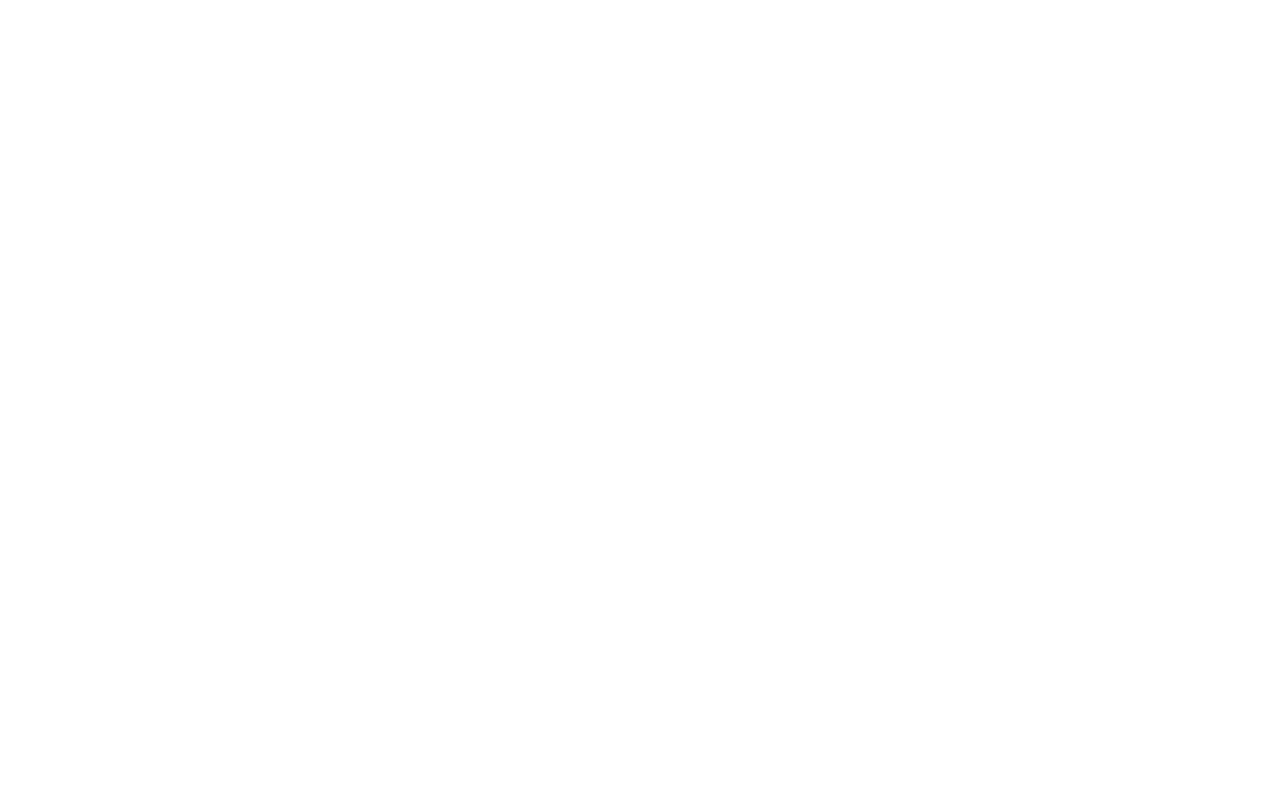
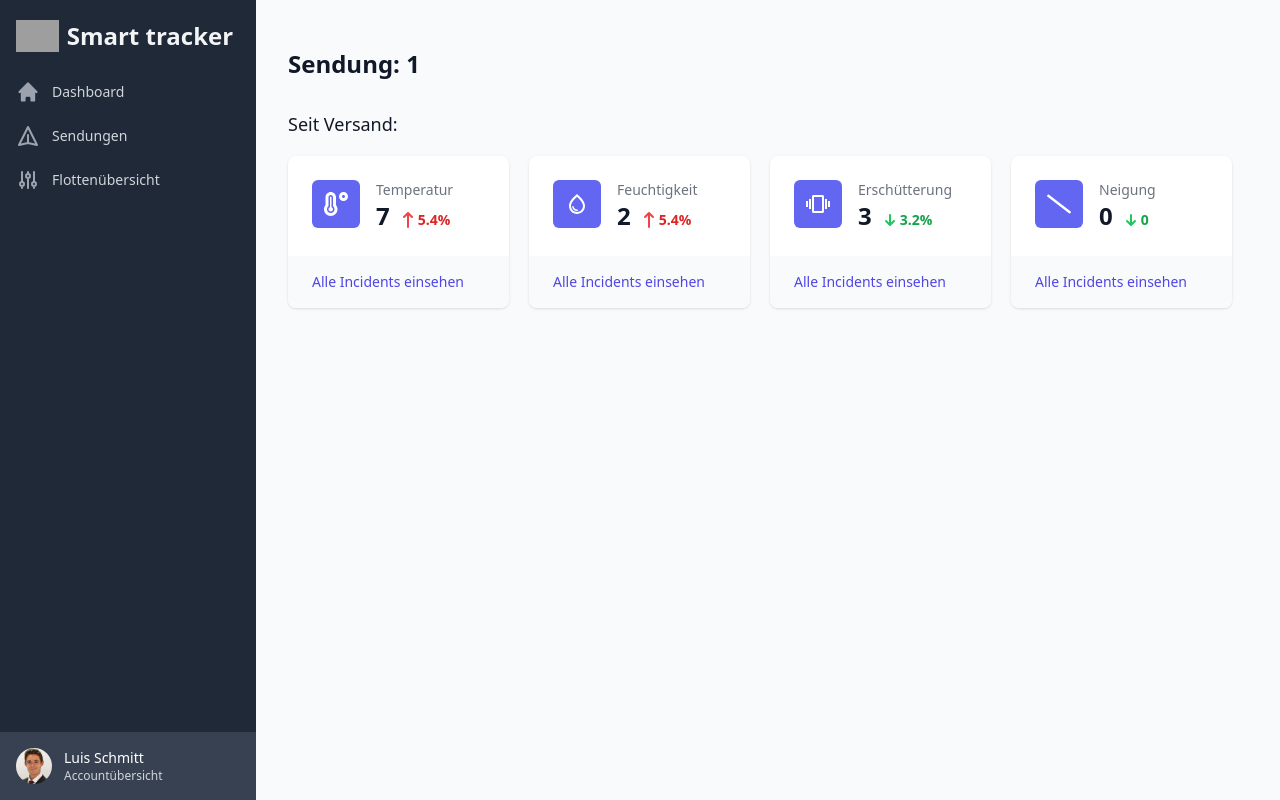
Before and after one commit to dhbw-projekt-iot/smarte-transportbox, a React (Create React App) app in the folder frontend/: page /app/delivery/1 in a window 1280 px wide. Before the commit this address had no page. Built offline with nearby package versions, Linux system fonts and the light colour scheme; grey boxes are pictures that could not be loaded.

Commit message:
added incident overview tab

```diff
--- a/frontend/src/App.tsx
+++ b/frontend/src/App.tsx
@@ -3,6 +3,7 @@
 import './App.css';
 import Dashboard from './components/app/Dashboard/Dashboard';
 import Deliveries from './components/app/Deliveries/Deliveries';
+import Delivery from './components/app/Deliveries/Delivery/Delivery';
 import FleetOverview from './components/app/FleetOverview/FleetOverview';
 import LayoutWithNavbar from './components/app/Navigation/LayoutWithNav';
 import Landing from './components/LandingPage/Landing';
@@ -19,6 +20,9 @@
               <Route index element={<Dashboard />} />
               <Route path='dashboard' element={<Dashboard />} />
               <Route path='deliveries' element={<Deliveries />} />
+
+              <Route path='delivery/:deliveryId' element={<Delivery />} />
+
               <Route path='fleet-overview' element={<FleetOverview />} />
             </Route>
           </Route>
--- /dev/null
+++ b/frontend/src/components/app/Deliveries/Delivery/Delivery.tsx
@@ -0,0 +1,24 @@
+import { useParams } from 'react-router-dom';
+import Incidents from './Incidents';
+
+const Delivery = () => {
+  let params = useParams();
+  return (
+    <>
+      <main className='flex-1'>
+        <div className='py-6'>
+          <div className='max-w-7xl mx-auto px-4 sm:px-6 lg:px-8'>
+            <h1 className='text-2xl font-semibold text-gray-900'>
+              Sendung: {params.deliveryId}
+            </h1>
+          </div>
+          <div className='max-w-7xl mx-auto px-4 sm:px-6 md:px-8 pt-8'>
+            <Incidents />
+          </div>
+        </div>
+      </main>
+    </>
+  );
+};
+
+export default Delivery;
--- /dev/null
+++ b/frontend/src/components/app/Deliveries/Delivery/Incidents.tsx
@@ -0,0 +1,113 @@
+/* This example requires Tailwind CSS v2.0+ */
+import { HiArrowSmDown, HiArrowNarrowUp } from 'react-icons/hi';
+import { FaTemperatureHigh, FaSlash } from 'react-icons/fa';
+import { MdOutlineWaterDrop } from 'react-icons/md';
+import { MdOutlineVibration } from 'react-icons/md';
+import { classNames } from '../../../../utils/classNames';
+
+const stats = [
+  {
+    id: 1,
+    name: 'Temperatur',
+    stat: '7',
+    icon: FaTemperatureHigh,
+    change: '5.4%',
+    changeType: 'increase',
+  },
+  {
+    id: 2,
+    name: 'Feuchtigkeit',
+    stat: '2',
+    icon: MdOutlineWaterDrop,
+    change: '5.4%',
+    changeType: 'increase',
+  },
+  {
+    id: 3,
+    name: 'Erschütterung',
+    stat: '3',
+    icon: MdOutlineVibration,
+    change: '3.2%',
+    changeType: 'decrease',
+  },
+  {
+    id: 4,
+    name: 'Neigung',
+    stat: '0',
+    icon: FaSlash,
+    change: '0',
+    changeType: '',
+  },
+];
+
+const Incidents = () => {
+  return (
+    <div>
+      <h3 className='text-lg leading-6 font-medium text-gray-900'>
+        Seit Versand:
+      </h3>
+
+      <dl className='mt-5 grid grid-cols-1 gap-5 sm:grid-cols-2 xl:grid-cols-4'>
+        {stats.map((item) => (
+          <div
+            key={item.id}
+            className='relative bg-white pt-5 px-4 pb-12 sm:pt-6 sm:px-6 shadow rounded-lg overflow-hidden'
+          >
+            <dt>
+              <div className='absolute bg-indigo-500 rounded-md p-3'>
+                <item.icon className='h-6 w-6 text-white' aria-hidden='true' />
+              </div>
+              <p className='ml-16 text-sm font-medium text-gray-500 truncate'>
+                {item.name}
+              </p>
+            </dt>
+            <dd className='ml-16 pb-6 flex items-baseline sm:pb-7'>
+              <p className='text-2xl font-semibold text-gray-900'>
+                {item.stat}
+              </p>
+              <p
+                className={classNames(
+                  item.changeType === 'increase'
+                    ? 'text-red-600'
+                    : 'text-green-600',
+                  'ml-2 flex items-baseline text-sm font-semibold',
+                )}
+              >
+                {item.changeType === 'increase' ? (
+                  <HiArrowNarrowUp
+                    className='self-center flex-shrink-0 h-5 w-5 text-red-500'
+                    aria-hidden='true'
+                  />
+                ) : (
+                  <HiArrowSmDown
+                    className='self-center flex-shrink-0 h-5 w-5 text-green-500'
+                    aria-hidden='true'
+                  />
+                )}
+
+                <span className='sr-only'>
+                  {item.changeType === 'increase' ? 'Increased' : 'Decreased'}{' '}
+                  by
+                </span>
+                {item.change}
+              </p>
+              <div className='absolute bottom-0 inset-x-0 bg-gray-50 px-4 py-4 sm:px-6'>
+                <div className='text-sm'>
+                  <a
+                    href='#'
+                    className='font-medium text-indigo-600 hover:text-indigo-500'
+                  >
+                    {' '}
+                    Alle Incidents einsehen
+                    <span className='sr-only'> {item.name} stats</span>
+                  </a>
+                </div>
+              </div>
+            </dd>
+          </div>
+        ))}
+      </dl>
+    </div>
+  );
+};
+export default Incidents;
--- a/frontend/src/components/app/Deliveries/DeliveryTable.tsx
+++ b/frontend/src/components/app/Deliveries/DeliveryTable.tsx
@@ -14,14 +14,20 @@
   HiPlus,
 } from 'react-icons/hi';
 import { testData } from './testData';
+import { useNavigate } from 'react-router';
 const data: any = testData;
 
 const DeliveryTable = () => {
   const [Deliveries, setDeliveries] = useState([]);
+  let navigate = useNavigate();
 
-  //Daten die aus dem Backend gezogen wurden in Variable speichern
+  const showDetails = (
+    e: React.MouseEvent<HTMLButtonElement, MouseEvent>,
+    id: string,
+  ) => {
+    navigate('/app/delivery/' + id);
+  };
 
-  //Definitionen der Spalten
   const columns: any = useMemo(
     () => [
       {
@@ -91,6 +97,7 @@
           <button
             className='text-indigo-700 hover:text-indigo-700'
             value='edit'
+            onClick={(e) => showDetails(e, cell.row.values.id)}
           >
             Details
           </button>
```
